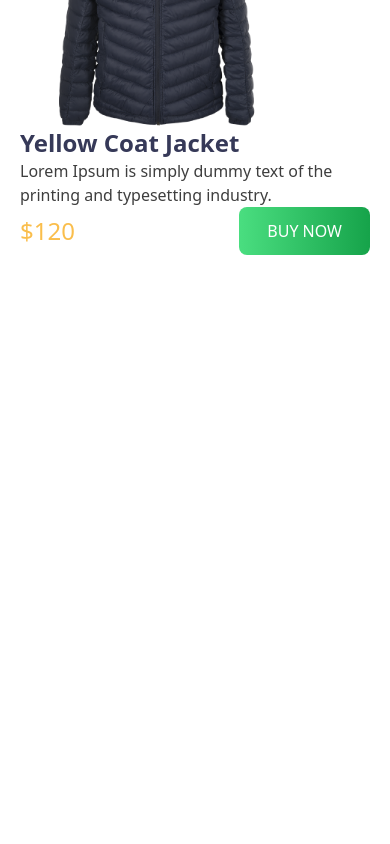
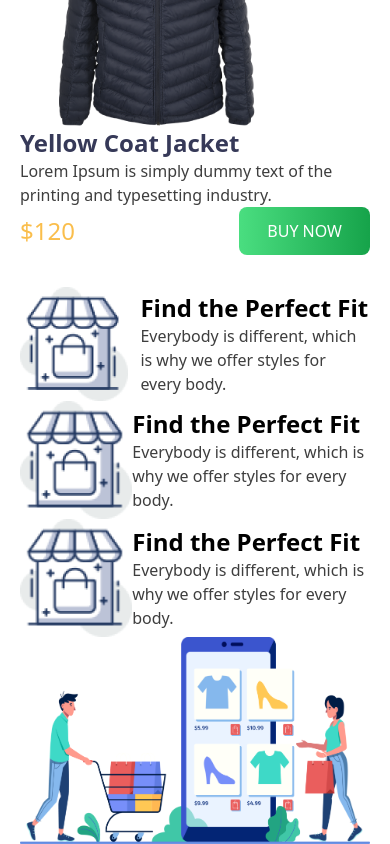
Before and after one commit to RIRony9898/penguin-fashion, a plain HTML site: page index.html in a window 390 px wide. Shown: the part 3319-4163 px from the top of the page. Before the commit the page ends 3574 px from the top, so only its background shows below. Drawn offline with nearby package versions, Linux system fonts and the light colour scheme.

Commit message:
last section complete with responsive

```diff
--- a/index.html
+++ b/index.html
@@ -146,6 +146,7 @@
           </div>
         </div>
       </div>
+
       <!-- Man jacket section -->
       <div
         class="container px-5 pt-3 lg:px-14 lg:pt-12 max-w-screen-lg mx-auto"
@@ -228,6 +229,55 @@
           </div>
         </div>
       </div>
+
+      <!-- Online cart section -->
+      <section
+        class="mt-5 lg:mt-20 px-5 pt-3 lg:px-14 lg:pt-12 max-w-screen-lg mx-auto"
+      >
+        <div class="container lg:flex justify-between items-center">
+          <div class="">
+            <div class="cart-1 flex items-center gap-3">
+              <div class="">
+                <img src="./assets/icons/house.png" alt="" />
+              </div>
+              <div>
+                <h6 class="text-2xl font-bold">Find the Perfect Fit</h6>
+                <p class="text-[#3E3E3E] text-base">
+                  Everybody is different, which is why we offer styles for every
+                  body.
+                </p>
+              </div>
+            </div>
+            <div class="cart-1 flex items-center">
+              <div class="">
+                <img src="./assets/icons/house.png" alt="" />
+              </div>
+              <div>
+                <h6 class="text-2xl font-bold">Find the Perfect Fit</h6>
+                <p class="text-[#3E3E3E] text-base">
+                  Everybody is different, which is why we offer styles for every
+                  body.
+                </p>
+              </div>
+            </div>
+            <div class="cart-1 flex items-center">
+              <div class="">
+                <img src="./assets/icons/house.png" alt="" />
+              </div>
+              <div>
+                <h6 class="text-2xl font-bold">Find the Perfect Fit</h6>
+                <p class="text-[#3E3E3E] text-base">
+                  Everybody is different, which is why we offer styles for every
+                  body.
+                </p>
+              </div>
+            </div>
+          </div>
+          <div class="">
+            <img src="./assets/images/shopping.png" alt="" class="W-[50PX]" />
+          </div>
+        </div>
+      </section>
     </main>
     <!-- Main End -->
 
```
